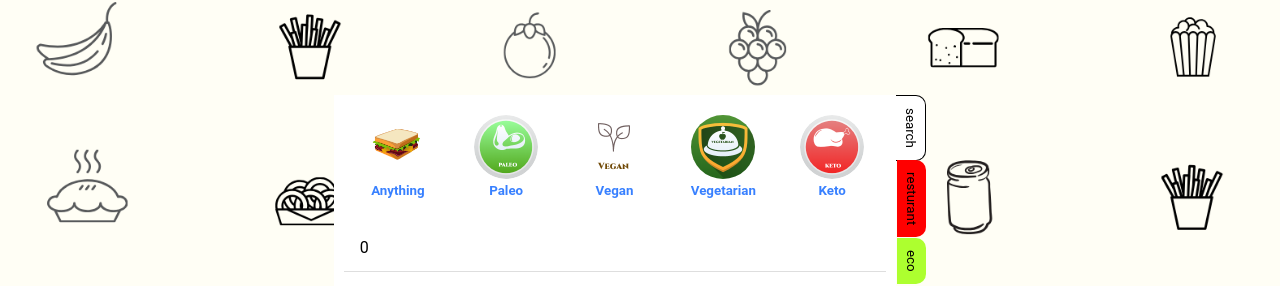
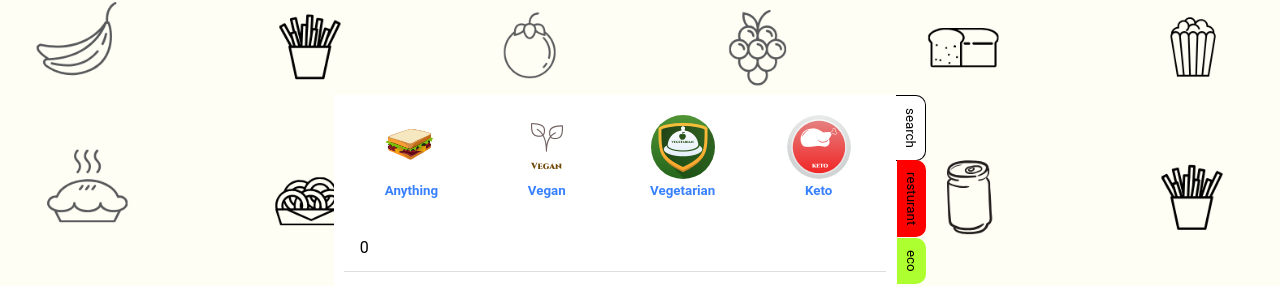
Before and after one commit to ntflabsdev/kcalest_test, a React (Create React App) app: page /home in a window 1280 px wide. Shown: the part 219-505 px from the top of the page. Built offline with nearby package versions, Linux system fonts and the light colour scheme; no server answers.

Commit message:
memory leak and Dite type validation issue fixed

```diff
--- a/src/components/Display/SearchDisplay/SearchDisplay.tsx
+++ b/src/components/Display/SearchDisplay/SearchDisplay.tsx
@@ -27,7 +27,7 @@ interface propType {
 
 const dietButtons = [
   { id: "anything", image: "Anything.png", text: "Anything" },
-  { id: "paleo", image: "Paleo.png", text: "Paleo" },
+  // { id: "paleo", image: "Paleo.png", text: "Paleo" },
   { id: "vegan", image: "Vegan.png", text: "Vegan" },
   { id: "vegetarian", image: "Vegetarian.png", text: "Vegetarian" },
   { id: "keto", image: "Keto.png", text: "Keto" },
@@ -38,7 +38,7 @@ const combinations: { [key: string]: string[] } = {
   paleo: ["keto"],
   vegetarian: ["vegan", "keto"],
   vegan: ["keto", "vegetarian"],
-  keto: ["vegan", "vegetarian", "paleo"],
+  keto: ["vegan", "vegetarian"],
 };
 
 const SearchDisplay: React.FC<propType> = (props) => {
--- a/src/components/Search/SearchBox.tsx
+++ b/src/components/Search/SearchBox.tsx
@@ -1,4 +1,4 @@
-import { IonCol, IonRow } from "@ionic/react";
+import { IonCol, IonRow, IonText } from "@ionic/react";
 
 import React, { useRef, useState } from "react";
 import SearchDisplay from "../Display/SearchDisplay/SearchDisplay";
```
